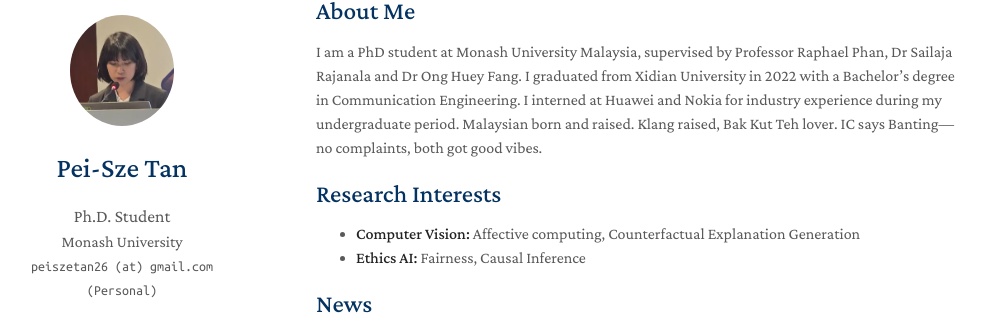
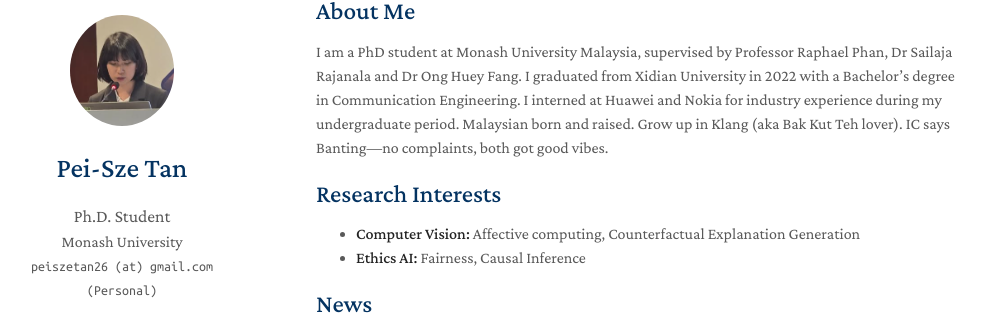
Before and after one commit to noobasuna/tpeisze, a Jekyll site: the page built from index.md, in a window 1280 px wide and 900 px high. Shown: the part 113-428 px from the top of the window, without its empty margins (154-1140 px from the left). Built offline with Jekyll 4.4.1, drawn with Linux system fonts in a browser that asks for light colours; a style sheet for code colours, icons or effects is not loaded; our own code applies the rules of GitHub Pages for plain Markdown files.

Commit message:
Update index.md

```diff
--- a/index.md
+++ b/index.md
@@ -4,7 +4,7 @@
 
 ## About Me
 
-I am a PhD student at Monash University Malaysia, supervised by Professor Raphael Phan, Dr Sailaja Rajanala and Dr Ong Huey Fang. I graduated from Xidian University in 2022 with a Bachelor's degree in Communication Engineering. I interned at Huawei and Nokia for industry experience during my undergraduate period. Malaysian born and raised. Klang raised, Bak Kut Teh lover. IC says Banting—no complaints, both got good vibes.
+I am a PhD student at Monash University Malaysia, supervised by Professor Raphael Phan, Dr Sailaja Rajanala and Dr Ong Huey Fang. I graduated from Xidian University in 2022 with a Bachelor's degree in Communication Engineering. I interned at Huawei and Nokia for industry experience during my undergraduate period. Malaysian born and raised. Grow up in Klang (aka Bak Kut Teh lover). IC says Banting—no complaints, both got good vibes.
 
 ## Research Interests
 
```
